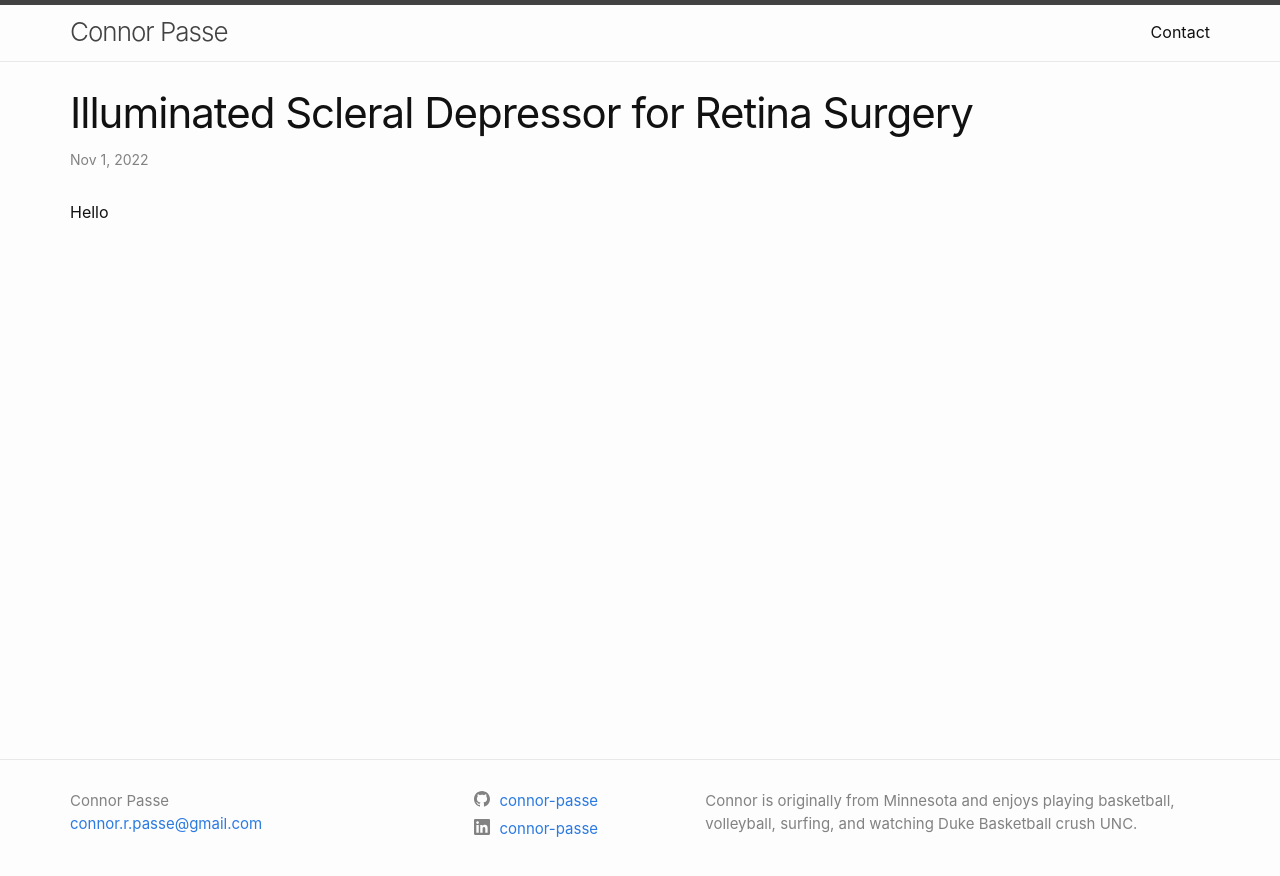
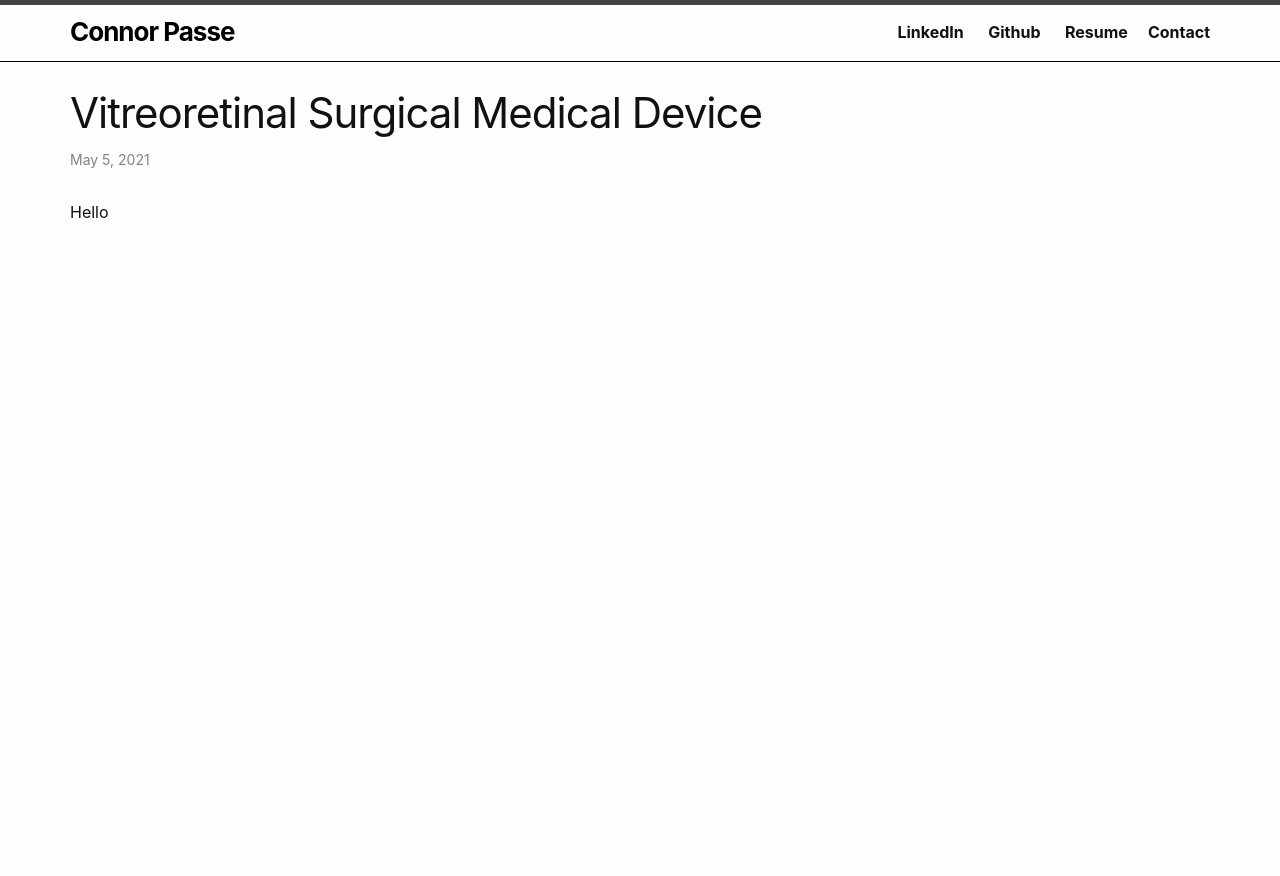
Before and after one commit to connor-passe/connor-passe.github.io, a Jekyll site: the page built from _posts/2021-05-05-Medical-Device.md, in a window 1280 px wide. Shown: the top 876 px of the page. Built offline with Jekyll 4.4.1, drawn with Linux system fonts in a browser that asks for light colours.

```diff
--- a/_includes/header.html
+++ b/_includes/header.html
@@ -17,6 +17,10 @@
         </label>
 
         <div class="trigger">
+          <a class="page-link" href="https://www.linkedin.com/in/connor-passe">LinkedIn</a>
+          <a class="page-link" href="https://github.com/connor-passe">Github</a>
+          <a class="page-link" href="https://github.com/connor-passe">Resume</a>
+
           {%- for path in page_paths -%}
             {%- assign my_page = site.pages | where: "path", path | first -%}
             {%- if my_page.title -%}
--- a/_layouts/default.html
+++ b/_layouts/default.html
@@ -13,8 +13,6 @@
       </div>
     </main>
 
-    {%- include footer.html -%}
-
   </body>
 
 </html>
--- a/_posts/2021-05-05-Medical-Device.md
+++ b/_posts/2021-05-05-Medical-Device.md
@@ -1,7 +1,7 @@
 ---
 layout: post
-title: "Illuminated Scleral Depressor for Retina Surgery"
-date: 2022-11-01
+title: "Vitreoretinal Surgical Medical Device"
+date: 2021-05-05
 categories: projects
 featured_image: depressor.jpeg
 excerpt_separator: <!--more-->
--- a/assets/main.scss
+++ b/assets/main.scss
@@ -4,27 +4,26 @@
 
 @import "minima";
 
-html {
+.site-header a:hover, .site-header a:focus {
   text-decoration: none;
 }
 
-.post-list > li {
-    display: flex;
-    flex-wrap: wrap-reverse;
+.site-title {
+  font-weight: bold;
+  color: black;
+}
 
-    div:first-child {
-      flex: 4 0 200px;
-    }
-    .featured-image {
-      flex: 1 0 200px;
-      margin-bottom: 0;
-    }
+.page-link {
+  font-weight: bold;
+}
+
+.site-header {
+  border-bottom: 1px solid black;
 }
 
 .imageSubscript {
     text-align: center;
 }
-
 
 .top-box {
   margin: 22rem 0 22rem 0;
@@ -68,6 +67,7 @@
   grid-auto-rows: 1fr;
   column-gap: 30px;
   row-gap: 30px;
+  margin-bottom: 10rem;
 }
 
 .work-container {
@@ -102,7 +102,7 @@
 }
 
 .featured-image {
-  max-height: 200px;
+  max-height: 250px;
   object-fit: cover;
   box-shadow: rgba(0, 0, 0, 0.35) 0px 5px 15px;
 }
```
Also changed, not shown: _posts/2021-01-01-3D-Heart.md (added, +8 -0 lines), _posts/2022-11-01-Sig-Model.md (+1 -1 lines), assets/images/heart.png (added), assets/images/heart2.png (added).
